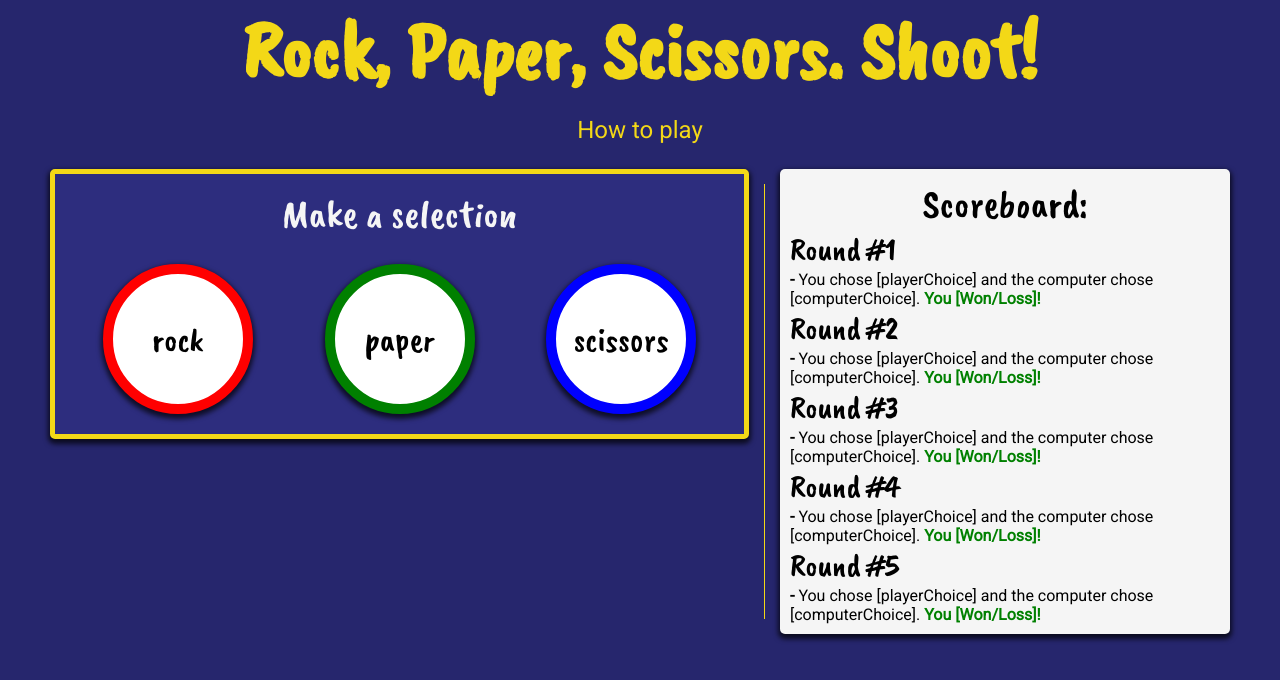
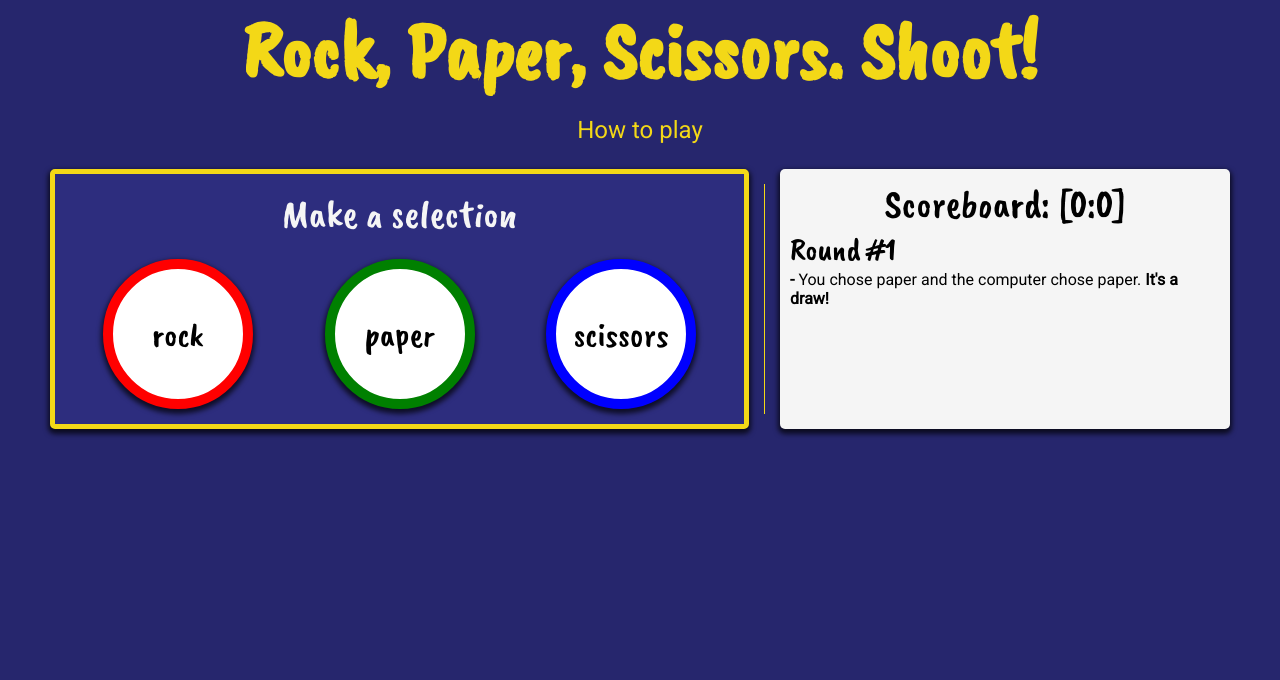
Before and after one commit to thisfncodeio/rps, a plain HTML site: page new_index.html in a window 1280 px wide. Both pictures are taken after a click on the button "paper". Drawn offline with nearby package versions, Linux system fonts and the light colour scheme.

Commit message:
completed logic an ui

```diff
--- a/new_index.html
+++ b/new_index.html
@@ -9,6 +9,7 @@
 </head>
 
 <style>
+    /* Global Styles */
     :root {
         --accent-color: #f3d817;
         --shadow: 0 3px 5px 2px rgba(0, 0, 0, .7);
@@ -26,6 +27,7 @@
         background-color: rgb(38, 38, 109);
     }
 
+    /* Header Styles */
     header {
         text-align: center;
     }
@@ -48,6 +50,7 @@
         color: var(--accent-color);
     }
 
+    /* Container Styles */
     main {
         display: flex;
         justify-content: center;
@@ -60,6 +63,7 @@
         max-width: 1200px;
     }
 
+    /* Gameboard Styles */
     .gameboard {
         display: grid;
         grid-template-columns: 1fr;
@@ -74,7 +78,7 @@
         border-radius: 5px;
         box-shadow: var(--shadow);
         padding: 15px;
-        max-height: 270px;
+        max-height: 260px;
     }
 
     .gameboard p {
@@ -102,7 +106,7 @@
     }
 
     button:hover {
-        background-color: #ddd;
+        background-color: #f3e052;
         cursor: pointer;
     }
 
@@ -128,6 +132,7 @@
         margin: 15px;
     }
 
+    /* Scoreboard Styles */
     .scoreboard {
         background-color: whitesmoke;
         padding: 10px;
@@ -137,7 +142,7 @@
         min-width: 260px;
     }
 
-    .scoreboard > p {
+    .scoreboard>p {
         font-size: 4rem;
         font-family: 'Caveat Brush', cursive;
         text-align: center;
@@ -145,6 +150,10 @@
 
     .scoreboard ul {
         list-style-type: none;
+    }
+
+    ul li {
+        margin-bottom: 10px;
     }
 
     .round-title {
@@ -158,7 +167,6 @@
     }
 
     .round-desc span {
-        color: green;
         font-weight: bold;
     }
 
@@ -167,6 +175,7 @@
         font-weight: bold;
     }
 
+    /* Media Queries */
     @media screen and (max-width: 400px) {
         .gameboard {
             padding: 15px 0;
@@ -211,7 +220,7 @@
 <body>
     <header>
         <h1>Rock, Paper, Scissors. Shoot!</h1>
-        <a href="#">How to play</a>
+        <a href="https://www.wikihow.com/Play-Rock,-Paper,-Scissors" target="_blank">How to play</a>
     </header>
     <main>
         <div class="container">
@@ -225,8 +234,8 @@
             </div>
             <span id="divider"></span>
             <div class="scoreboard">
-                <p>Scoreboard:</p>
                 <!-- Dynamic Logic Here -->
+                <!-- <p>Scoreboard: [0:0]</p>
                 <ul>
                     <li>
                         <p class="round-title">Round #1</p>
@@ -253,68 +262,94 @@
                         <p class="round-desc">You chose [playerChoice] and the computer chose [computerChoice].
                             <span>You [Won/Loss]!</span></p>
                     </li>
-                </ul>
+                </ul> -->
             </div>
         </div>
     </main>
     <script>
-        let getRandomNumber = () => Math.floor(Math.random() * 3);
+        let round = 1;
+        let playerScore = 0;
+        let computerScore = 0;
+        let buttons = document.querySelectorAll("button");
+        let scoreboard = document.querySelector(".scoreboard");
+        let score = document.createElement("P");
+        scoreboard.appendChild(score);
+
+        let getRandomNumber = (number) => Math.floor(Math.random() * number);
 
         let getComputerChoice = () => {
             const choices = ["rock", "paper", "scissors"];
-            return choices[getRandomNumber()];
+            return choices[getRandomNumber(choices.length)];
         };
 
-        let getScore = (playerScore, computerScore) => {
-            return `Scores: \nPlayer = ${playerScore} \nComputer = ${computerScore}`;
+        let updateScore = () => {
+            score.textContent = `Scoreboard: [${playerScore}:${computerScore}]`;
+        };
+
+        let getResult = result => {
+            switch (result) {
+                case "You Won!":
+                    return "<span style='color: green'>You Won!</span>";
+                case "You Loss!":
+                    return "<span style='color: red'>You Loss!</span>";
+                default:
+                    return "<span>It's a draw!</span>";
+            }
         }
 
-        let round = 1;
-        let playerScore = 0;
-        let computerScore = 0;
+        let UL = document.createElement("UL");
+        let printStats = (playerChoice, computerChoice, result) => {
+            let LI = document.createElement("LI");
+            let title = document.createElement("P");
+            title.classList.add("round-title");
+            title.textContent = `Round #${round}`;
+            let description = document.createElement("P");
+            description.classList.add("round-desc");
+            description.innerHTML =
+                `You chose ${playerChoice} and the computer chose ${computerChoice}. ${getResult(result)}`;
 
-        let startGame = () => {
+            LI.appendChild(title);
+            LI.appendChild(description);
+            UL.appendChild(LI);
+            scoreboard.appendChild(UL);
+        };
+
         let playRound = (playerSelection, computerSelection) => {
             playerSelection = playerSelection.toLowerCase();
             computerSelection = computerSelection.toLowerCase();
 
+            let printResult = printStats.bind(window, playerSelection, computerSelection);
+
             if (playerSelection === computerSelection) {
-                    return "A draw!";
+                printResult("It's a draw!");
             } else if (
                 playerSelection === "rock" && computerSelection === "scissors" ||
-                    playerSelection === "scissor" && computerSelection === "paper" ||
+                playerSelection === "scissors" && computerSelection === "paper" ||
                 playerSelection === "paper" && computerSelection === "rock"
             ) {
                 playerScore++;
-                    return `Player wins, ${playerSelection} beats ${computerSelection}!`;
+                printResult("You Won!");
             } else {
                 computerScore++;
-                    return `Computer wins, ${computerSelection} beats ${playerSelection}!`;
+                printResult("You Loss!");
             }
-            };
-            // console.log(playRound(prompt("Round " + round +
-            //     " of 5: Make a selection: [rock, paper, or scissors]"), getComputerChoice()));
-            console.log(getScore(playerScore, computerScore));
+            updateScore();
         };
 
+        let startGame = () => {
+            updateScore();
+            let handleButtonClick = (e) => {
+                if (round > 5) return;
+                const playerChoice = e.target.id;
+                const computerChoice = getComputerChoice();
+                playRound(playerChoice, computerChoice);
+                round++;
+            };
 
-        while (round <= 5) {
-            startGame();
-            round++;
+            buttons.forEach(button => button.addEventListener("click", handleButtonClick));
         }
 
-        let printGameOverStats = () => {
-            console.log("Game Over!");
-            if (playerScore > computerScore) {
-                console.log(`Player wins ${playerScore} games to ${computerScore}!!!`);
-            } else if (computerScore > playerScore) {
-                console.log(`Computer wins ${computerScore} games to ${playerScore}!!!`);
-            } else {
-                console.log(`Looks like a tie, ${playerScore} games to ${computerScore}!!!`);
-            }
-        }
-
-        printGameOverStats();
+        startGame();
     </script>
 </body>
 
```
Lines whose indentation alone changed are shown as unchanged.
